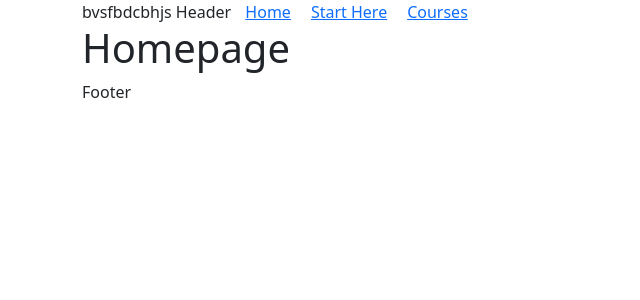
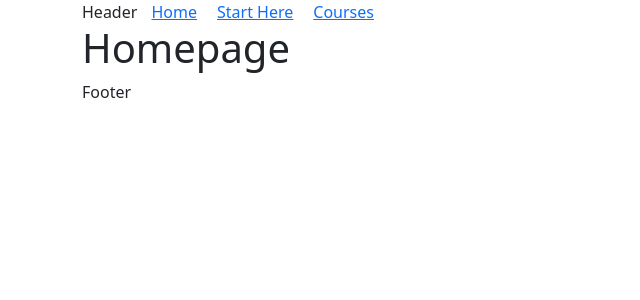
Before and after one commit to saraaffro/proj-html-vuejs, a Vue app: page / in a window 1280 px wide. Shown: the top 300 px of the page, without its empty margins (0-640 px from the left). Built offline with nearby package versions, Linux system fonts and the light colour scheme.

Commit message:
test iniziale

```diff
--- a/src/components/AppHeader.vue
+++ b/src/components/AppHeader.vue
@@ -7,7 +7,6 @@ export default{
 <template>
     <header>
         <div class="container-xl container-fluid-lg">
-            bvsfbdcbhjs
             Header
             <!-- nav provvisorio -->
             <router-link class="nav-item" :to="{name: 'home'}">Home</router-link>
```
